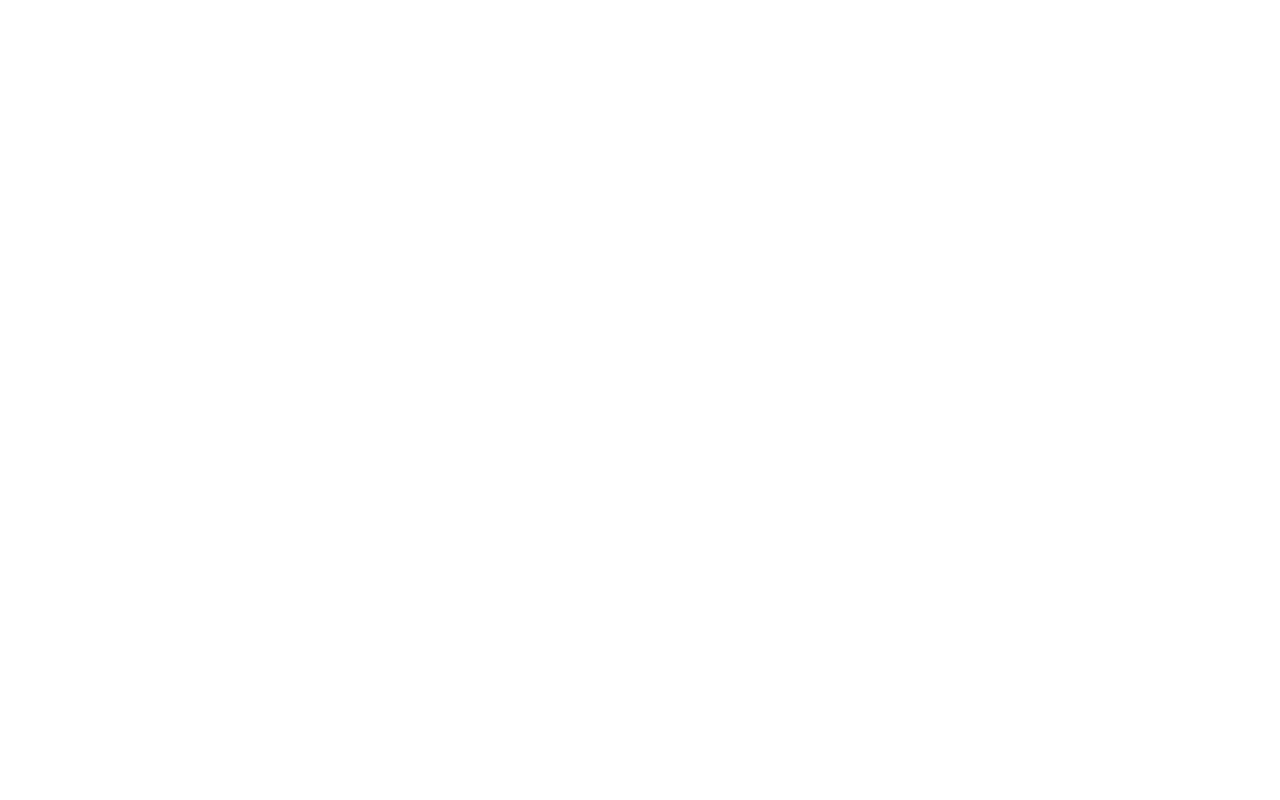
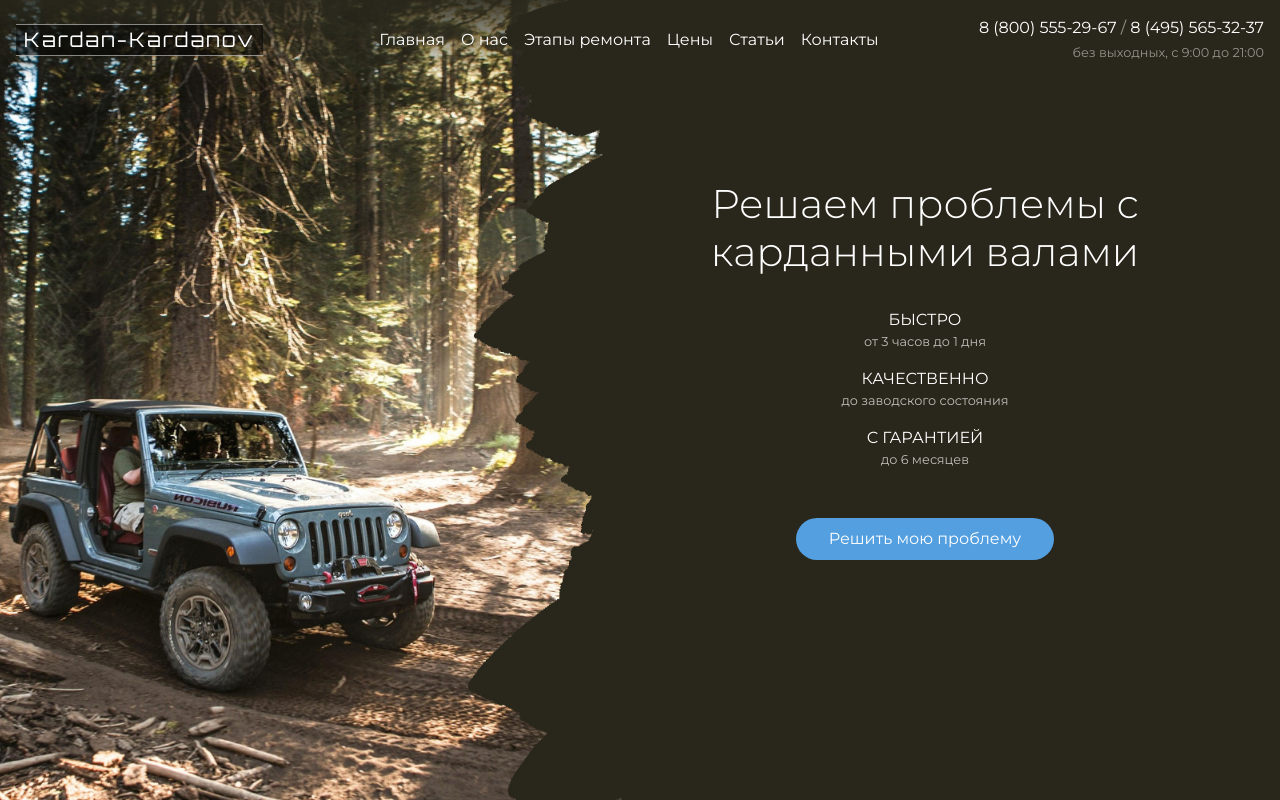
Before and after one commit to Olga-smart/kardan-kardanov, a plain HTML site: page index.html in a window 1280 px wide. Drawn offline with nearby package versions, Linux system fonts and the light colour scheme.

Commit message:
main screen

```diff
--- a/css/style.css
+++ b/css/style.css
@@ -1,5 +1,68 @@
 /* General */
+:root {
+	--brown: #29271b;
+	--blue: #7ea4b9;
+	--accent: #539fe0;
+	--accent-dark: #407caf;
+}
+body {
+	font-family: 'Montserrat', sans-serif;
+}
+h1, h2, h3, h4, h5, h6 {
+	font-family: 'Montserrat', sans-serif;
+}
 /* End General */
 
+/* Navbar */
+header .navbar {
+	background: linear-gradient(to bottom, rgba(41,39,27,0.9), rgba(41,39,27,0));
+}
+header .navbar .nav-item .nav-link {
+	color: #fff;
+}
+.navbar .navbar-brand {
+	font-family: 'Russo One', sans-serif;
+	font-family: 'Orbitron', sans-serif;
+	letter-spacing: 2px;
+	border-top: 1px solid rgba(255,255,255,0.5);
+	border-bottom: 1px solid rgba(255,255,255,0.5);
+	background-color: rgba(0,0,0,0.5);
+	padding: 0 0.5rem;
+}
+/* Navbar */
+
 /* Header */
+header {
+	height: 100vh;
+	background: url(../img/main-bg-brown.jpg);
+	background-repeat: no-repeat;
+	background-size: cover;
+	background-position: center;
+	color: #fff;
+}
+header .offer {
+	padding-top: 100px;
+}
+header .offer h1 {
+	font-weight: 300;
+	margin-bottom: 2rem;
+}
+header .offer p {
+	text-transform: uppercase;
+}
+header .offer p small {
+	display: block;
+	color: rgba(255,255,255,0.7);
+	text-transform: lowercase;
+}
+header .offer .btn {
+	color: #fff;
+	border-radius: 30px;
+	margin-top: 2rem;
+	background-color: var(--accent);
+	padding: 0.5rem 2rem;
+}
+header .offer .btn:hover {
+	background-color: var(--accent-dark);
+}
 /* End Header */
--- a/index.html
+++ b/index.html
@@ -12,7 +12,8 @@
 		<link rel="stylesheet" href="css/style.css">
 
 		<!-- Fonts -->
-		<link href="https://fonts.googleapis.com/css?family=Oswald:300,700|Roboto&display=swap" rel="stylesheet">
+		<link href="https://fonts.googleapis.com/css?family=Orbitron&display=swap" rel="stylesheet">
+		<link href="https://fonts.googleapis.com/css?family=Montserrat:300,400&display=swap" rel="stylesheet">
 
 		<title>КарданВалЛипецк</title>
 	</head>
@@ -43,6 +44,56 @@
 
 		<header>
 
+			<nav class="navbar navbar-expand-lg navbar-dark">
+				<a class="navbar-brand" href="index.html">Kardan-Kardanov</a>
+
+				<button class="navbar-toggler" type="button" data-toggle="collapse" data-target="#navbarSupportedContent" aria-controls="navbarSupportedContent" aria-expanded="false" aria-label="Toggle navigation">
+					<span class="navbar-toggler-icon"></span>
+				</button>
+
+				<div class="collapse navbar-collapse" id="navbarSupportedContent">
+					<ul class="navbar-nav mx-auto">
+						<li class="nav-item active">
+							<a class="nav-link" href="index.html">Главная</a>
+						</li>
+						<li class="nav-item">
+							<a class="nav-link" href="#benefits">О нас</a>
+						</li>
+						<li class="nav-item">
+							<a class="nav-link" href="#stages">Этапы ремонта</a>
+						</li>
+						<li class="nav-item">
+							<a class="nav-link" href="#price">Цены</a>
+						</li>
+						<li class="nav-item">
+							<a class="nav-link" href="posts.html">Статьи</a>
+						</li>
+						<li class="nav-item">
+							<a class="nav-link" href="#contacts ">Контакты</a>
+						</li>
+					</ul>
+					<span class="navbar-text text-center text-lg-right order-lg-2">
+						<a href="tel:88005552967">8 (800) 555-29-67</a>
+							<span>/</span>
+						<a href="tel:84955653237">8 (495) 565-32-37</a>
+						<br>
+						<small>без выходных, с 9:00 до 21:00</small>
+					</span>
+				</div>
+			</nav>
+
+			<div class="container">
+				<div class="row">
+					<div class="col-md-6 offset-md-6 text-center offer">
+						<h1>Решаем проблемы с карданными валами</h1>
+						<p>быстро<small>от 3 часов до 1 дня</small></p>
+						<p>качественно<small>до заводского состояния</small></p>
+						<p>с гарантией<small>до 6 месяцев</small></p>
+						<button type="button" class="btn">Решить мою проблему</button>
+					</div>
+				</div>
+			</div>
+
 		</header>
 
 
```
Also changed, not shown: img/main-bg-brown.jpg (added), img/main-bg.jpg (added), img/main-bg_car.jpg (added), img/main-bg_color.png (added), 1 other file.
